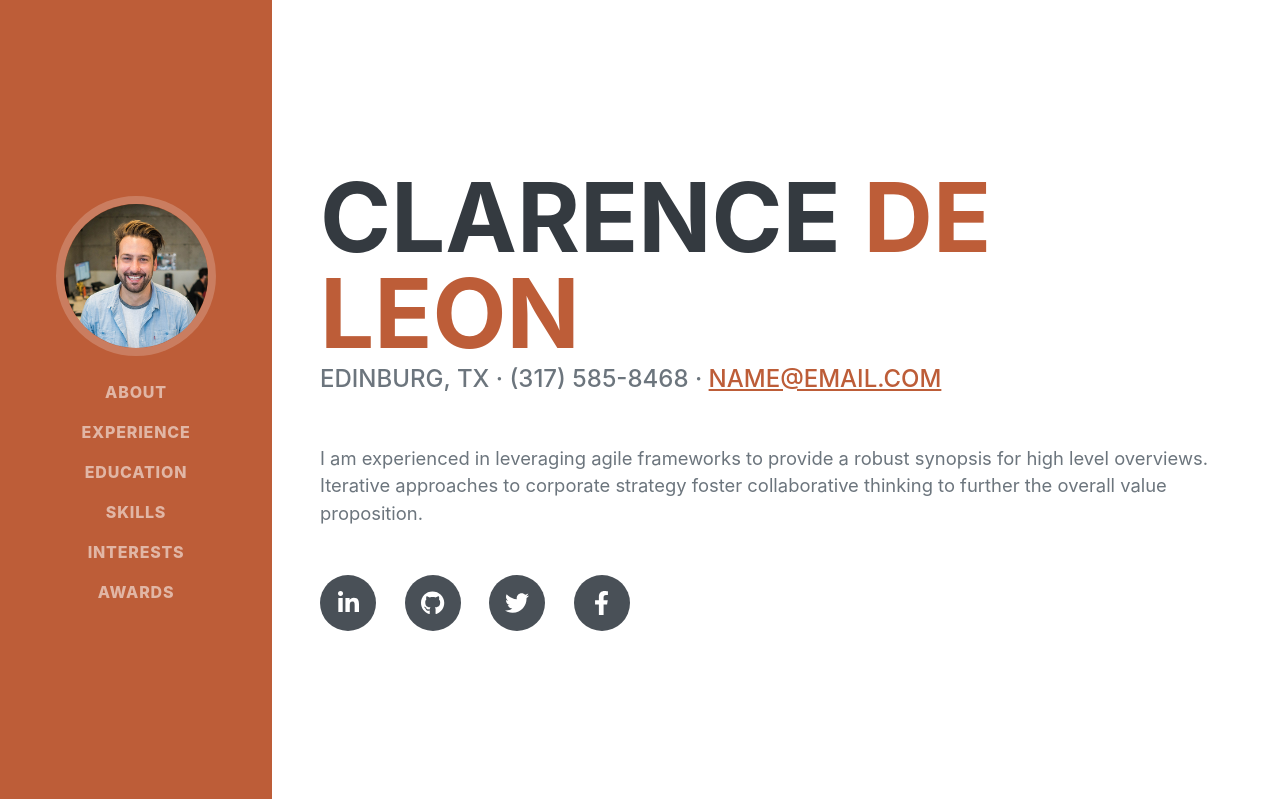
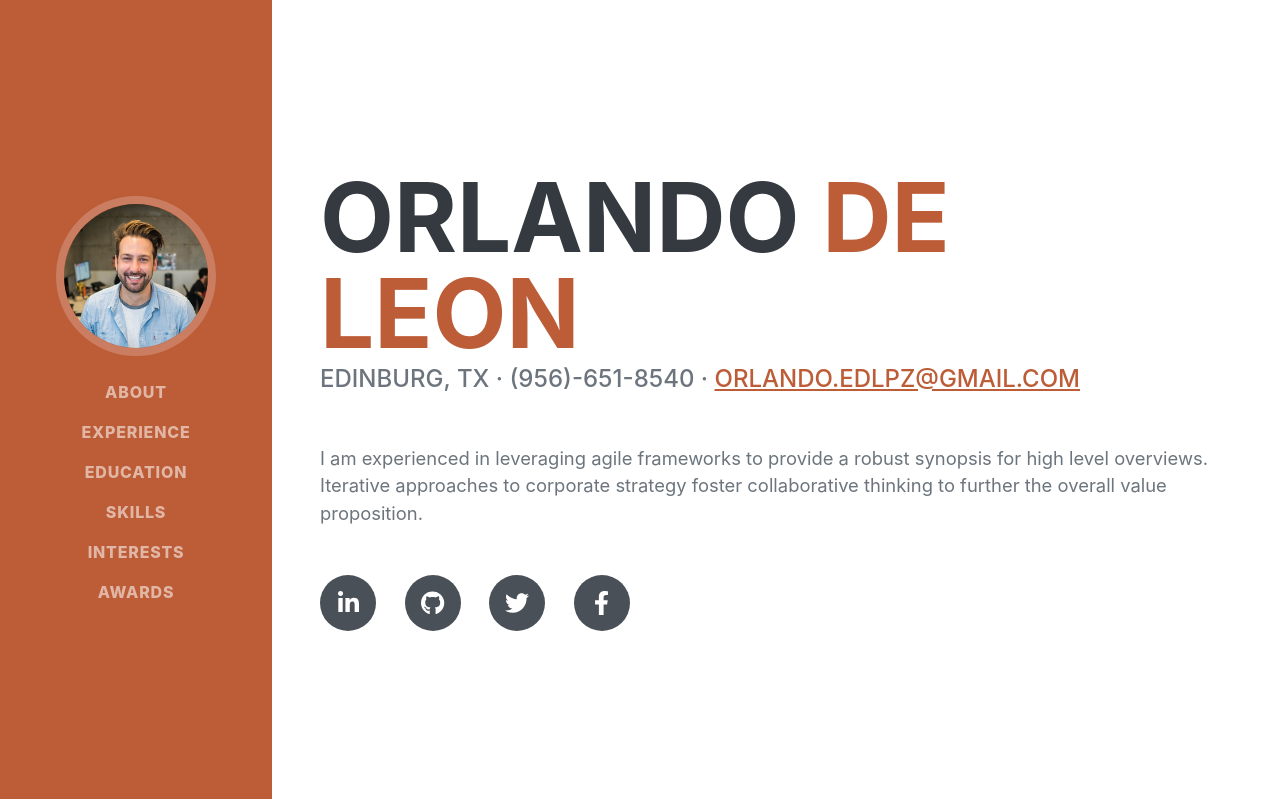
Before and after one commit to Orlandodlpz/1101-final-project, a Flask app: page / in a window 1280 px wide. Shown: the top 799 px of the page. Run offline with Flask 3, Linux system fonts and the light colour scheme; some libraries are stand-ins or nearby versions; some web fonts are replaced.

Commit message:
Added name

```diff
--- a/templates/index.html
+++ b/templates/index.html
@@ -40,12 +40,12 @@
             <section class="resume-section" id="about">
                 <div class="resume-section-content">
                     <h1 class="mb-0">
-                        Clarence
+                        Orlando
                         <span class="text-primary">De Leon</span>
                     </h1>
                     <div class="subheading mb-5">
-                        Edinburg, TX · (317) 585-8468 ·
-                        <a href="mailto:name@email.com">name@email.com</a>
+                        Edinburg, TX · (956)-651-8540 ·
+                        <a href="mailto:name@email.com">orlando.edlpz@gmail.com</a>
                     </div>
                     <p class="lead mb-5">I am experienced in leveraging agile frameworks to provide a robust synopsis for high level overviews. Iterative approaches to corporate strategy foster collaborative thinking to further the overall value proposition.</p>
                     <div class="social-icons">
```
